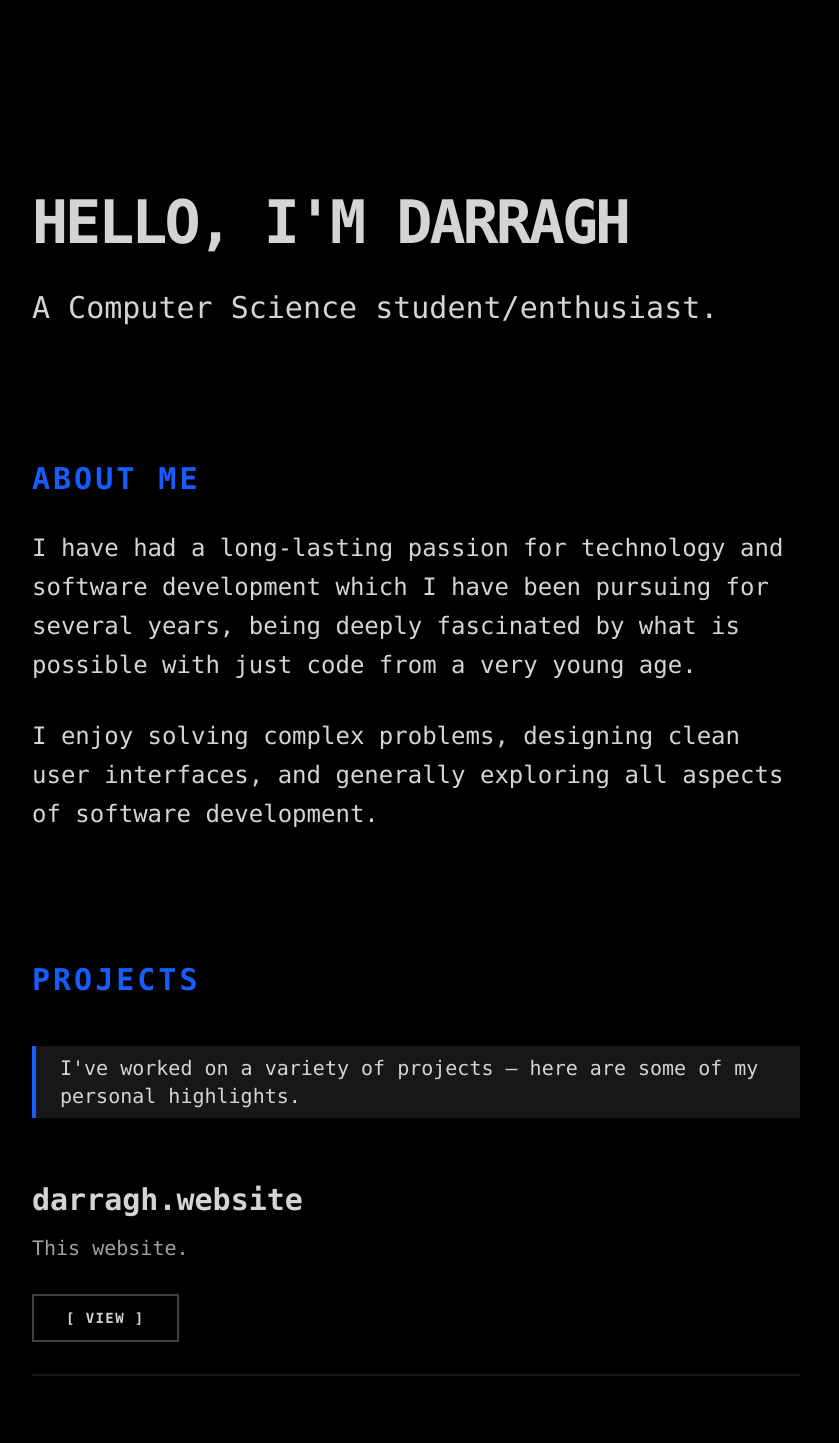
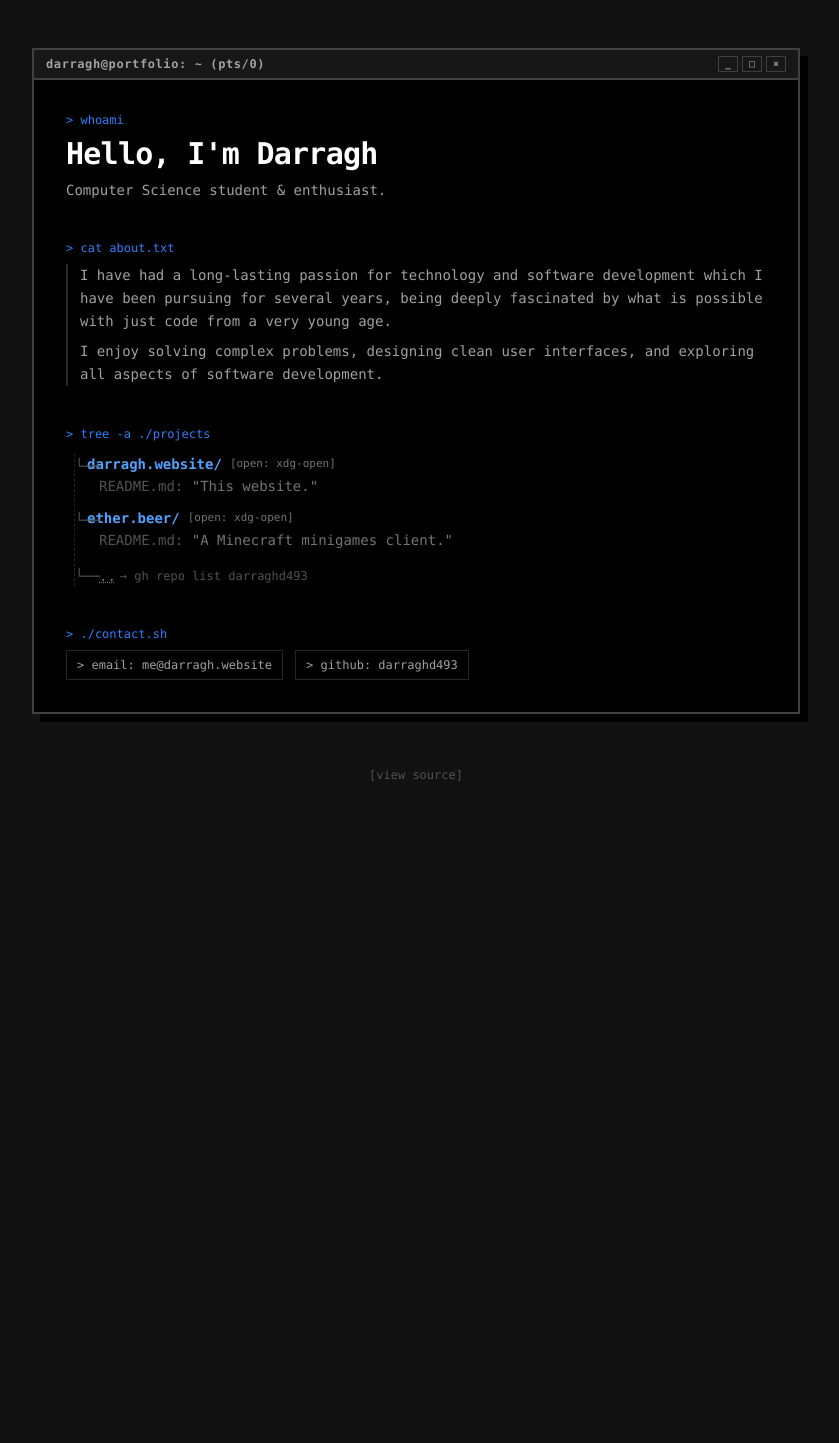
Before and after one commit to darraghd493/personal-site, a React (Vite) app: page / in a window 1280 px wide. Shown: the top 1443 px of the page, without its empty margins (224-1063 px from the left). After the commit the page ends 834 px from the top, so only its background shows below. Built offline with nearby package versions, Linux system fonts and the light colour scheme.

Commit message:
feat: re-style

```diff
--- a/index.html
+++ b/index.html
@@ -9,7 +9,7 @@
     <meta name="apple-mobile-web-app-title" content="Notes" />
     <link rel="manifest" href="/site.webmanifest" />
     <meta name="viewport" content="width=device-width, initial-scale=1.0" />
-    <title>personal-site</title>
+    <title>darragh.website</title>
   </head>
   <body>
     <div id="root"></div>
--- a/src/App.tsx
+++ b/src/App.tsx
@@ -1,101 +1,269 @@
-import CursorEffect from './CursorEffect';
+import { useState, useRef, useEffect } from 'react';
 
 export default function App() {
-  return (
-    <div className="min-h-screen bg-black text-neutral-300 font-mono selection:bg-blue-600 selection:text-white p-6 md:p-12 lg:p-24">
-      <CursorEffect />
+  const [isMinimized, setIsMinimized] = useState(false);
+  const [isMaximized, setIsMaximized] = useState(false);
 
-      <main className="max-w-3xl mx-auto space-y-32">
-        {/* Intro */}
-        <section className="space-y-8 mt-12 md:mt-24">
-          <h1 className="text-4xl md:text-6xl font-bold uppercase tracking-tighter">
-            Hello, I'm Darragh
-          </h1>
-          <p className="text-xl md:text-3xl font-medium leading-relaxed">
-            A Computer Science student/enthusiast.
-          </p>
-        </section>
+  const [position, setPosition] = useState({ x: 0, y: 0 });
+  const [isDragging, setIsDragging] = useState(false);
+  const dragStartPos = useRef({ startX: 0, startY: 0, initialX: 0, initialY: 0 });
 
-        {/* About Me */}
-        <section className="space-y-8">
-          <h2 className="text-2xl md:text-3xl font-bold uppercase tracking-widest text-blue-600">
-            About Me
-          </h2>
-          <div className="text-lg md:text-2xl leading-relaxed space-y-8">
-            <p>
-              I have had a long-lasting passion for technology and software development which I have been pursuing for several years, being deeply fascinated by what is possible with just code from a very young age.
-            </p>
-            <p>
-              I enjoy solving complex problems, designing clean user interfaces, and generally exploring all aspects of software development.
-            </p>
-          </div>
-        </section>
-
-        {/* Projects */}
-        <section className="space-y-12">
-          <h2 className="text-2xl md:text-3xl font-bold uppercase tracking-widest text-blue-600">
-            Projects
-          </h2>
-          <p className="text-lg md:text-xl border-l-4 border-blue-600 pl-6 py-2 bg-neutral-900">
-            I've worked on a variety of projects — here are some of my personal highlights.
-          </p>
-
-          <div className="flex flex-col space-y-16 mt-16">
-            {[
+  const projects = [
     {
       name: "darragh.website",
-                description: "This website."
+      description: "This website.",
+      links: "https://darragh.website"
     },
     {
       name: "ether.beer",
       description: "A Minecraft minigames client.",
       links: "https://ether.beer"
     }
-            ].map((project, idx) => (
-              <div key={idx} className="group border-b-2 border-neutral-900 pb-8 hover:border-blue-500 transition-colors">
-                <h3 className="text-2xl md:text-3xl font-bold mb-4">{project.name}</h3>
-                <p className="text-lg md:text-xl text-neutral-400 mb-8">{project.description}</p>
-                <a href={project.links || "#"} className="inline-block border-2 border-neutral-700 px-8 py-3 uppercase font-bold text-sm tracking-widest hover:border-blue-500 hover:text-blue-400 transition-colors">
-                  [ View ]
-                </a>
+  ];
+
+  const handleClose = () => {
+    window.location.href = "https://www.youtube.com/watch?v=dQw4w9WgXcQ";
+  };
+
+  const handlePointerDown = (e) => {
+    if (isMaximized || e.target.closest('button')) return;
+
+    setIsDragging(true);
+    dragStartPos.current = {
+      startX: e.clientX,
+      startY: e.clientY,
+      initialX: position.x,
+      initialY: position.y
+    };
+  };
+
+  useEffect(() => {
+    const handlePointerMove = (e) => {
+      if (!isDragging) return;
+      const deltaX = e.clientX - dragStartPos.current.startX;
+      const deltaY = e.clientY - dragStartPos.current.startY;
+      setPosition({
+        x: dragStartPos.current.initialX + deltaX,
+        y: dragStartPos.current.initialY + deltaY
+      });
+    };
+
+    const handlePointerUp = () => {
+      setIsDragging(false);
+    };
+
+    if (isDragging) {
+      window.addEventListener('pointermove', handlePointerMove);
+      window.addEventListener('pointerup', handlePointerUp);
+    }
+
+    return () => {
+      window.removeEventListener('pointermove', handlePointerMove);
+      window.removeEventListener('pointerup', handlePointerUp);
+    };
+  }, [isDragging]);
+
+  return (
+    <div className={`min-h-screen bg-[#121212] text-neutral-300 font-mono selection:bg-blue-600 selection:text-white flex flex-col justify-between ${isMaximized ? 'p-0 overflow-hidden' : 'p-4 sm:p-8 md:p-12 pb-6'}`}>
+      {/* Window */}
+      <div
+        style={!isMaximized ? { transform: `translate3d(${position.x}px, ${position.y}px, 0)` } : {}}
+        className={`border-2 border-neutral-700 bg-black w-full ${
+          isMaximized ? 'fixed inset-0 z-50 flex flex-col h-screen max-w-none shadow-none border-0' : 'max-w-3xl mx-auto shadow-[8px_8px_0px_0px_rgba(0,0,0,1)]'
+        }`}
+      >
+        {/* Header */}
+        <div
+          onPointerDown={handlePointerDown}
+          className={`flex items-center justify-between px-3 py-1.5 bg-neutral-900 border-b-2 border-neutral-700 text-xs select-none shrink-0 ${
+            isMaximized ? 'cursor-default' : 'cursor-grab active:cursor-grabbing'
+          }`}
+        >
+          <span className="text-neutral-400 font-bold tracking-wider pointer-events-none">
+            darragh@portfolio: ~ (pts/0)
+          </span>
+          <div className="flex items-center gap-1 font-bold text-neutral-400">
+            {/* Minimize */}
+            <button
+              type="button"
+              onClick={() => setIsMinimized(!isMinimized)}
+              aria-label="Minimize terminal"
+              className="px-1.5 py-0.5 border border-neutral-700 bg-neutral-900 hover:bg-neutral-800 hover:text-white text-[10px] leading-none transition-colors active:translate-y-0.5"
+            >
+              _
+            </button>
+
+            {/* Maximize */}
+            <button
+              type="button"
+              onClick={() => {
+                setIsMaximized(!isMaximized);
+                if (!isMaximized) setPosition({ x: 0, y: 0 });
+              }}
+              aria-label="Maximize terminal"
+              className="px-1.5 py-0.5 border border-neutral-700 bg-neutral-900 hover:bg-neutral-800 hover:text-white text-[10px] leading-none transition-colors active:translate-y-0.5"
+            >
+              {isMaximized ? '❐' : '□'}
+            </button>
+
+            {/* Close */}
+            <button
+              type="button"
+              onClick={handleClose}
+              aria-label="Close terminal"
+              className="px-1.5 py-0.5 border border-neutral-700 bg-neutral-900 hover:bg-red-900/80 hover:border-red-600 hover:text-red-200 text-[10px] leading-none transition-colors active:translate-y-0.5"
+            >
+              ×
+            </button>
           </div>
-            ))}
         </div>
 
-          <div className="text-lg md:text-xl">
-            <i className="text-neutral-400">
-              View more of my projects on my <a href="https://github.com/darraghd493" className="text-blue-600 hover:text-blue-500 transition-colors">GitHub</a>
-            </i>
+        {/* Minimized Placeholder */}
+        {isMinimized ? (
+          <div className="p-4 bg-neutral-950 flex items-center justify-between text-xs text-neutral-500">
+            <span>[Process suspended: pts/0]</span>
+            <button
+              type="button"
+              onClick={() => setIsMinimized(false)}
+              className="text-blue-400 hover:underline"
+            >
+              fg %1 (restore)
+            </button> {/* fg = foreground, %1 = job number :nerd: */}
+          </div>
+        ) : (
+          /* Content */
+          <main className={`p-6 sm:p-8 space-y-10 text-sm md:text-base ${isMaximized ? 'flex-1 overflow-y-auto max-w-5xl mx-auto w-full' : ''}`}>
+
+            {/* Intro */}
+            <section className="space-y-2">
+              <div className="text-blue-500 text-xs">
+                &gt; whoami
+              </div>
+              <h1 className="text-2xl md:text-3xl font-bold text-white tracking-tight">
+                Hello, I'm Darragh
+                <span className="text-blue-500 inline-block animate-blink">
+                  _
+                </span>
+              </h1>
+              <p className="text-neutral-400 text-xs md:text-sm">
+                Computer Science student & enthusiast.
+              </p>
+            </section>
+
+            {/* About Me */}
+            <section className="space-y-2">
+              <div className="text-blue-500 text-xs">
+                &gt; cat about.txt
+              </div>
+              <div className="border-l-2 border-neutral-800 pl-3 space-y-2 text-neutral-400 text-xs md:text-sm leading-relaxed">
+                <p>
+                  I have had a long-lasting passion for technology and software development which I have been pursuing for several years, being deeply fascinated by what is possible with just code from a very young age.
+                </p>
+                <p>
+                  I enjoy solving complex problems, designing clean user interfaces, and exploring all aspects of software development.
+                </p>
               </div>
             </section>
 
-        {/* Contact Me */}
-        <section className="space-y-8">
-          <h2 className="text-2xl md:text-3xl font-bold uppercase tracking-widest text-blue-600">
-            Contact Me
-          </h2>
-          <div className="flex flex-col sm:flex-row gap-8 pt-8">
-            <a href="mailto:me@darragh.website" className="text-xl uppercase font-bold tracking-widest hover:text-blue-500 transition-colors">
-              &gt; Email
+            {/* Projects */}
+            <section className="space-y-3">
+              <div className="text-blue-500 text-xs">
+                &gt; tree -a ./projects
+              </div>
+
+              <div className="space-y-3 border-l border-dashed border-neutral-800 ml-2 pl-3 text-xs md:text-sm">
+                {projects.map((project, idx) => (
+                  <div key={idx} className="relative space-y-0.5">
+                    <span className="absolute -left-3 top-0.5 text-neutral-600 select-none">└──</span>
+
+                    <div className="flex items-center gap-2">
+                      <span className="text-blue-400 font-bold">{project.name}/</span>
+                      <a
+                        href={project.links || "#"}
+                        target="_blank"
+                        rel="noreferrer"
+                        className="text-[11px] text-neutral-500 hover:text-blue-400 transition-colors"
+                      >
+                        [open: xdg-open]
                       </a>
-            <a href="https://github.com/darraghd493" className="text-xl uppercase font-bold tracking-widest hover:text-blue-500 transition-colors">
-              &gt; GitHub
+                    </div>
+
+                    <p className="text-neutral-500 pl-3">
+                      <span className="text-neutral-600">README.md:</span> "{project.description}"
+                    </p>
+                  </div>
+                ))}
+
+                <div className="relative pt-1 pl-3">
+                  <span className="absolute -left-3 top-1 text-neutral-600 select-none">└── </span>
+                  <a
+                    href="https://github.com/darraghd493"
+                    target="_blank"
+                    rel="noreferrer"
+                    className="text-neutral-500 hover:text-blue-400 transition-colors inline-flex items-center gap-1"
+                  >
+                    <span className="underline decoration-dotted">..</span>
+                    <span className="text-neutral-600 text-xs">→ gh repo list darraghd493</span>
+                  </a>
+                </div>
+              </div>
+            </section>
+
+            {/* Contact */}
+            <section className="space-y-2">
+              <div className="text-blue-500 text-xs">
+                &gt; ./contact.sh
+              </div>
+
+              <div className="flex flex-wrap gap-3 text-xs">
+                <a
+                  href="mailto:me@darragh.website"
+                  className="px-2.5 py-1.5 border border-neutral-800 hover:border-blue-500 hover:text-blue-400 text-neutral-400 transition-colors"
+                >
+                  &gt; email: me@darragh.website
+                </a>
+                <a
+                  href="https://github.com/darraghd493"
+                  target="_blank"
+                  rel="noreferrer"
+                  className="px-2.5 py-1.5 border border-neutral-800 hover:border-blue-500 hover:text-blue-400 text-neutral-400 transition-colors"
+                >
+                  &gt; github: darraghd493
                 </a>
               </div>
             </section>
-      </main>
 
-      <footer className="max-w-3xl mx-auto mt-32 pt-12 border-t-2 border-neutral-900 flex flex-col md:flex-row justify-between items-start md:items-center gap-6">
-        <p className="text-sm text-neutral-600">© 2026 darragh.website. All rights reserved.</p>
+            {/* (Maximized) View Source */}
+            {isMaximized && (
+              <div className="pt-8 pb-4 text-center border-t border-neutral-900">
                 <a
                   href="https://github.com/darraghd493/personal-site"
                   target="_blank"
                   rel="noreferrer"
-          className="text-sm text-neutral-600 hover:text-blue-500 uppercase tracking-widest transition-colors"
+                  className="text-xs text-neutral-600 hover:text-blue-500 transition-colors"
                 >
-          [ View Source ]
+                  [view source]
+                </a>
+              </div>
+            )}
+
+          </main>
+        )}
+      </div>
+
+      {/* (Regular) View Source */}
+      {!isMaximized && (
+        <footer className="w-full text-center mt-12 select-none">
+          <a
+            href="https://github.com/darraghd493/personal-site"
+            target="_blank"
+            rel="noreferrer"
+            className="text-xs text-neutral-600 hover:text-blue-500 transition-colors"
+          >
+            [view source]
           </a>
         </footer>
+      )}
     </div>
-  )
+  );
 }
--- a/src/index.css
+++ b/src/index.css
@@ -1,12 +1,15 @@
 @import "tailwindcss";
-
-@theme {
-  --color-primary: #aa3bff;
-  --color-primary-dark: #8c2bd9;
-}
 
 @layer base {
   body {
-    @apply bg-slate-50 text-slate-900 antialiased;
+    @apply bg-[#121212] text-neutral-300 antialiased;
   }
 }
+
+@keyframes blink {
+  50% { opacity: 0; }
+}
+
+.animate-blink {
+  animation: blink 1s step-start infinite;
+}
```
Also changed, not shown: src/CursorEffect.tsx (deleted, +0 -61 lines). Lines whose indentation alone changed are shown as unchanged.
